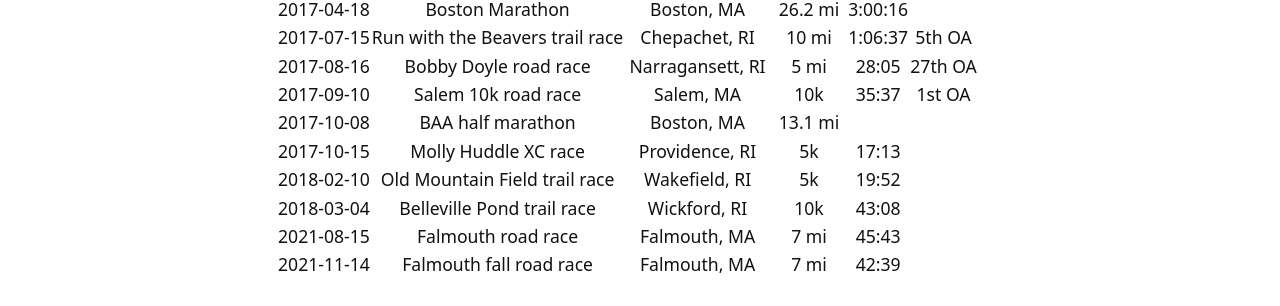
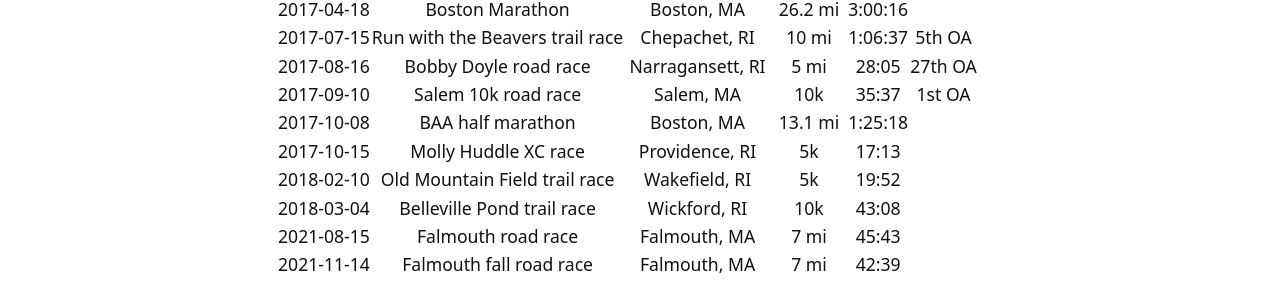
Before and after one commit to ccluett/website, a Jekyll site: the page built from content/racelog.md, in a window 1280 px wide. Shown: the part 587-893 px from the top of the page. Built offline with Jekyll 4.4.1, drawn with Linux system fonts in a browser that asks for light colours.

Commit message:
Update racelog.md

```diff
--- a/content/racelog.md
+++ b/content/racelog.md
@@ -24,7 +24,7 @@ nav: true
 | 2017-07-15 	| Run with the Beavers trail race 	|   Chepachet, RI  	|   10 mi  	| 1:06:37 	|  5th OA 	|
 | 2017-08-16 	|      Bobby Doyle road race      	| Narragansett, RI 	|   5 mi   	|  28:05  	| 27th OA 	|
 | 2017-09-10 	|       Salem 10k road race       	|     Salem, MA    	|    10k   	|  35:37  	|  1st OA 	|
-| 2017-10-08 	|        BAA half marathon        	|    Boston, MA    	|  13.1 mi 	|         	|         	|
+| 2017-10-08 	|        BAA half marathon        	|    Boston, MA    	|  13.1 mi 	| 1:25:18 	|         	|
 | 2017-10-15 	|       Molly Huddle XC race      	|  Providence, RI  	|    5k    	|  17:13  	|         	|
 | 2018-02-10 	|  Old Mountain Field trail race  	|   Wakefield, RI  	|    5k    	|  19:52  	|         	|
 | 2018-03-04 	|    Belleville Pond trail race   	|   Wickford, RI   	|    10k   	|  43:08  	|         	|
```
